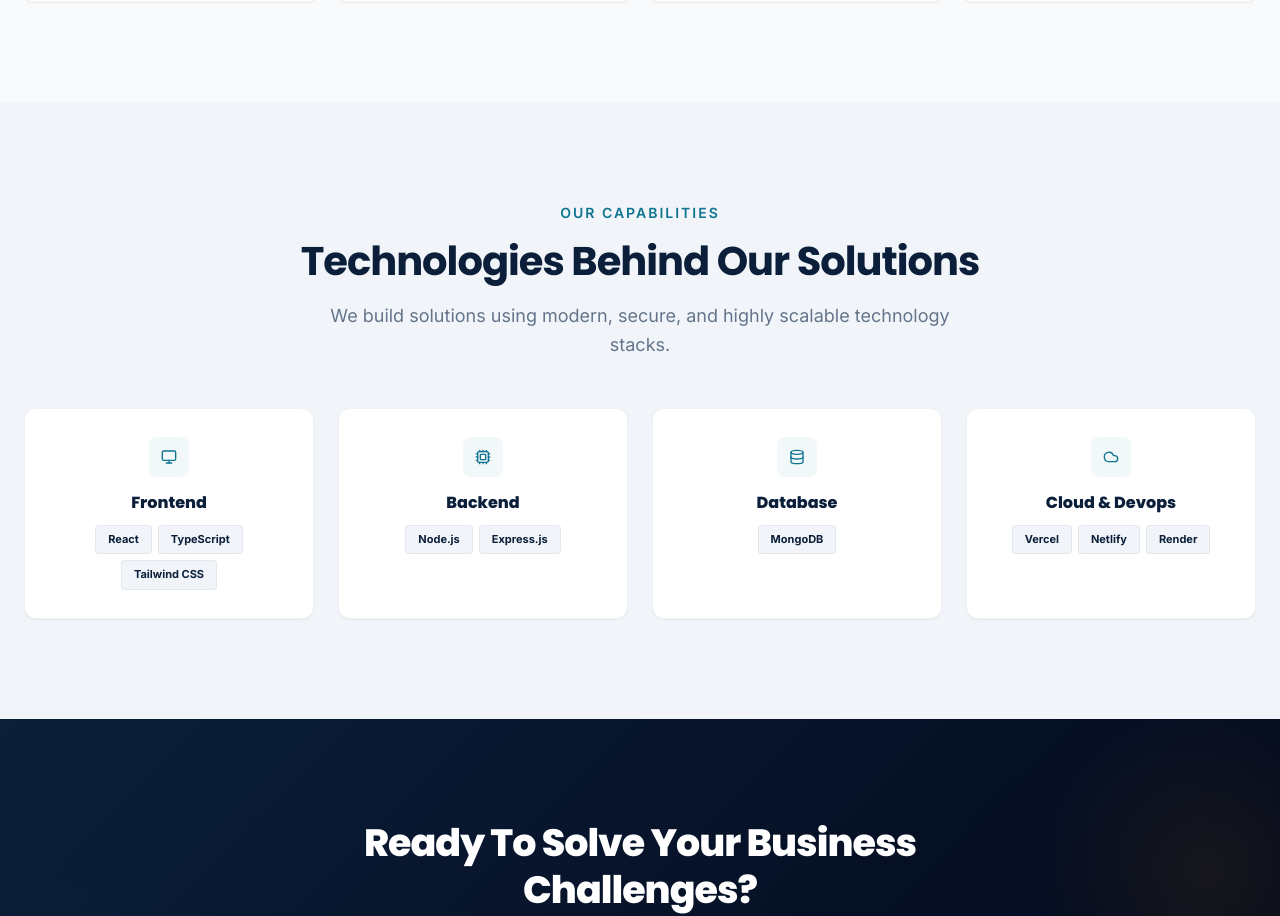
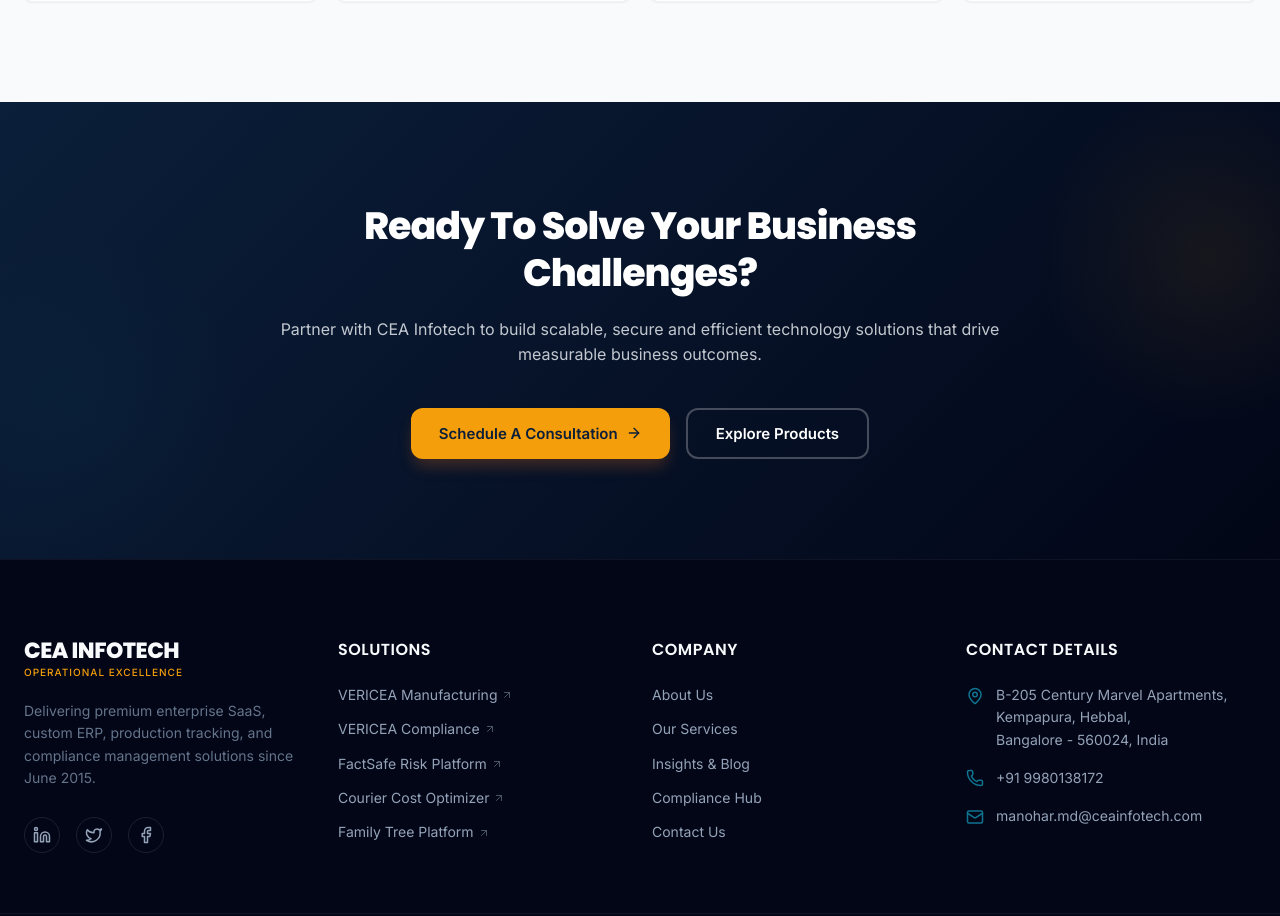
Before and after one commit to rithanyas4133-alt/Internship, a React (Vite) app: page /services in a window 1280 px wide. Shown: the part 4763-5679 px from the top of the page. Built offline with nearby package versions, Linux system fonts and the light colour scheme.

Commit message:
remove technology expertise section from services page

```diff
--- a/src/pages/Services.tsx
+++ b/src/pages/Services.tsx
@@ -10,13 +10,10 @@
   ShieldCheck,
   Truck,
   Headset,
-  Cpu,
   Code,
   Sparkles,
   ChevronDown,
   ChevronUp,
-  Database,
-  Cloud,
   CheckCircle,
   HelpCircle,
   Smartphone,
@@ -167,12 +164,7 @@
     { title: "Scalable Growth", desc: "System architectures designed to support modular expansion." }
   ];
 
-  const techStack = [
-    { category: "Frontend", icon: <Monitor size={16} />, badges: ["React", "TypeScript", "Tailwind CSS"] },
-    { category: "Backend", icon: <Cpu size={16} />, badges: ["Node.js", "Express.js"] },
-    { category: "Database", icon: <Database size={16} />, badges: ["MongoDB"] },
-    { category: "Cloud & Devops", icon: <Cloud size={16} />, badges: ["Vercel", "Netlify", "Render"] }
-  ];
+
 
   const handleScrollToSolutions = () => {
     const section = document.getElementById('solutions-matching');
@@ -708,81 +700,7 @@
         </div>
       </section>
 
-      {/* ==================================================
-          SECTION: TECHNOLOGY EXPERTISE
-          ================================================== */}
-      <section className="section" style={{ backgroundColor: 'var(--alternate-bg)' }}>
-        <div className="container">
-          <div className="section-title-wrapper" style={{ marginBottom: '48px' }}>
-            <span className="section-subtitle">Our Capabilities</span>
-            <h2 className="section-title">Technologies Behind Our Solutions</h2>
-            <p className="section-desc">We build solutions using modern, secure, and highly scalable technology stacks.</p>
-          </div>
 
-          <div className="grid-4" style={{ gap: '24px' }}>
-            {techStack.map((tech, index) => (
-              <motion.div
-                key={index}
-                variants={scrollReveal}
-                initial="initial"
-                whileInView="whileInView"
-                viewport={scrollReveal.viewport}
-                whileHover={{ y: -4 }}
-                style={{
-                  backgroundColor: '#ffffff',
-                  border: '1px solid rgba(15, 23, 42, 0.06)',
-                  borderRadius: '12px',
-                  padding: '28px 24px',
-                  boxShadow: 'var(--shadow-sm)',
-                  display: 'flex',
-                  flexDirection: 'column',
-                  gap: '16px',
-                  alignItems: 'center',
-                  textAlign: 'center',
-                  transition: 'all 0.2s ease'
-                }}
-              >
-                <div style={{
-                  width: '40px',
-                  height: '40px',
-                  borderRadius: '8px',
-                  backgroundColor: 'rgba(14, 116, 144, 0.05)',
-                  color: 'var(--secondary)',
-                  display: 'flex',
-                  alignItems: 'center',
-                  justifyContent: 'center'
-                }}>
-                  {tech.icon}
-                </div>
-
-                <div>
-                  <h3 style={{ fontSize: '16px', fontWeight: '800', color: 'var(--primary)', margin: '0 0 12px 0' }}>
-                    {tech.category}
-                  </h3>
-                  <div style={{ display: 'flex', flexWrap: 'wrap', gap: '6px', justifyContent: 'center' }}>
-                    {tech.badges.map((badge, idx) => (
-                      <span
-                        key={idx}
-                        style={{
-                          fontSize: '11px',
-                          fontWeight: '700',
-                          color: 'var(--primary)',
-                          backgroundColor: 'var(--alternate-bg)',
-                          padding: '5px 12px',
-                          borderRadius: '4px',
-                          border: '1px solid rgba(15, 23, 42, 0.06)'
-                        }}
-                      >
-                        {badge}
-                      </span>
-                    ))}
-                  </div>
-                </div>
-              </motion.div>
-            ))}
-          </div>
-        </div>
-      </section>
 
       {/* ==================================================
           CTA SECTION
```
